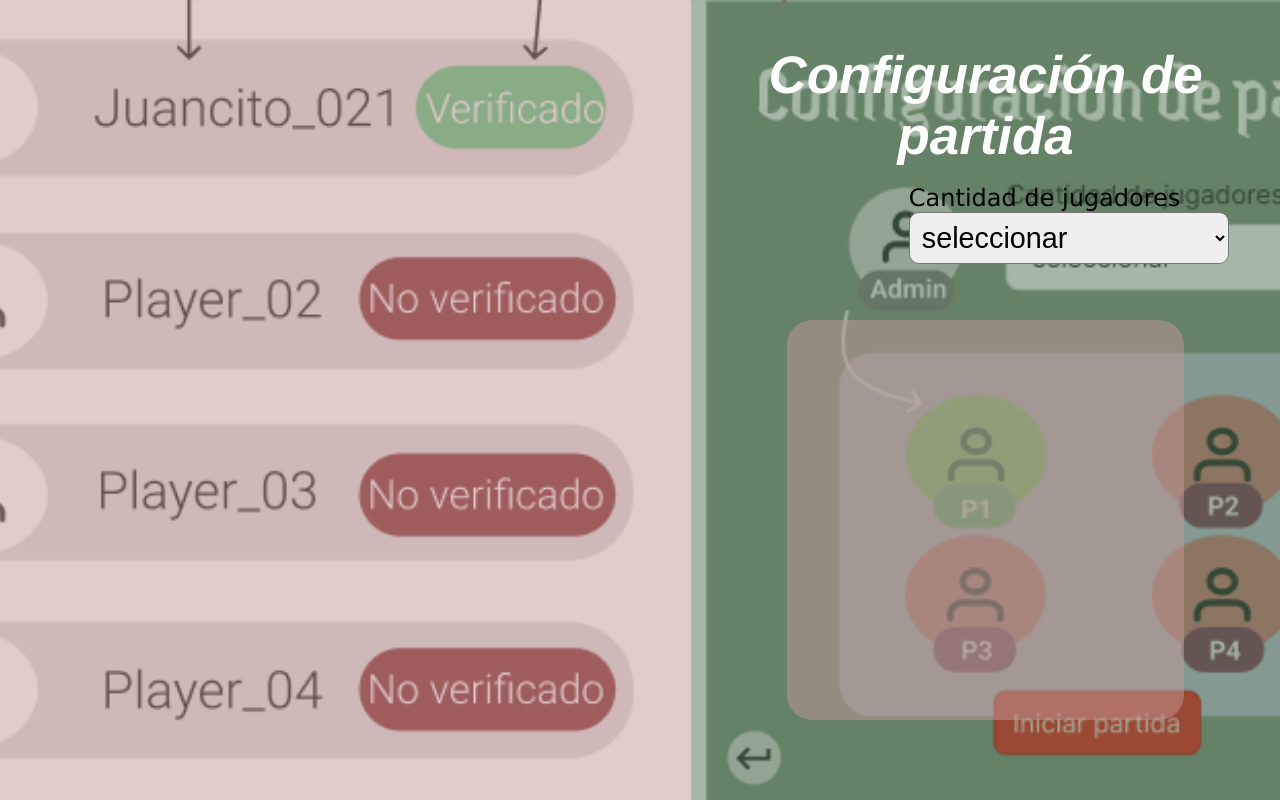
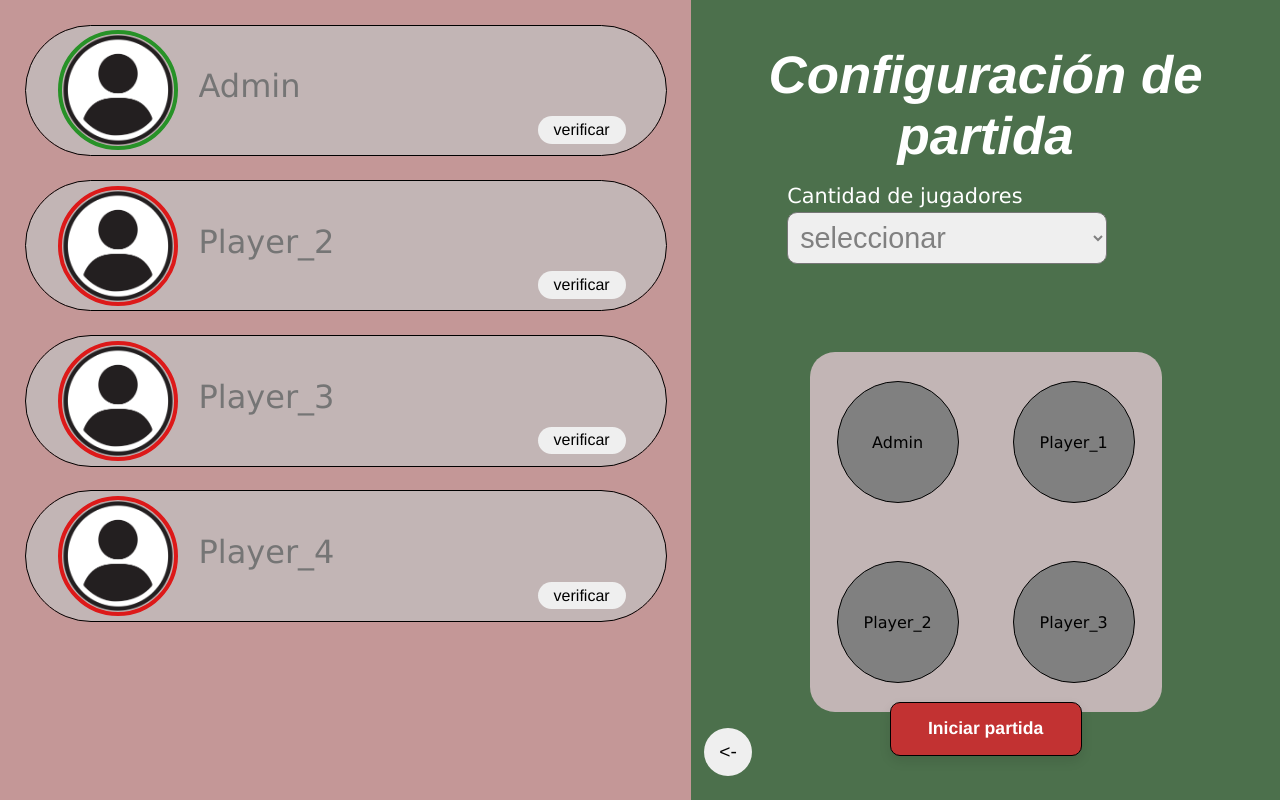
Before and after one commit to Aura1Games/Proyecto-Poke-Saurus, a PHP site: page /Ajustes_de_partida.html in a window 1280 px wide. Run offline with PHP 8.4, Linux system fonts and the light colour scheme.

Commit message:
Avances con la pestaña  de configuración de partida impleemntando responsividad nativa de css.

```diff
--- a/public/Ajustes_de_partida.html
+++ b/public/Ajustes_de_partida.html
@@ -22,10 +22,61 @@
           </select>
         </div>
         <div class="contenedor" id="div_02">
+          <div class="logo" id="admin">Admin</div>
+          <div class="logo" id="p1">Player_1</div>
+          <div class="logo" id="p2">Player_2</div>
+          <div class="logo" id="p3">Player_3</div>
+        </div>
+        <button id="Iniciar_partidas">Iniciar partida</button>
+      </div>
+      <button class="salir"><a href="index.html"><-</a></button>
+    </aside>
+    <main>
+      <div class="content">
+        <div class="_logo _verificado" id="_p1">
+          <img
+            class="img_icon_user"
+            src="images/user-icono.webp"
+            alt="user_icono"
+          />
+        </div>
+        <input type="text" placeholder="Admin" required />
+        <button class="btn_verificar">verificar</button>
+      </div>
 
+      <div class="content no-verificado">
+        <div class="_logo _no_verificado" id="_p2">
+          <img
+            class="img_icon_user"
+            src="images/user-icono.webp"
+            alt="user_icono"
+          />
         </div>
+        <input type="text" placeholder="Player_2" required />
+        <button class="btn_verificar">verificar</button>
       </div>
-    </aside>
-    <main></main>
+      <div class="content">
+        <div class="_logo _no_verificado" id="_p3">
+          <img
+            class="img_icon_user"
+            src="images/user-icono.webp"
+            alt="user_icono"
+          />
+        </div>
+        <input type="text" placeholder="Player_3" required />
+        <button class="btn_verificar">verificar</button>
+      </div>
+      <div class="content">
+        <div class="_logo _no_verificado" id="_p4">
+          <img
+            class="img_icon_user"
+            src="images/user-icono.webp"
+            alt="user_icono"
+          />
+        </div>
+        <input type="text" placeholder="Player_4" required />
+        <button class="btn_verificar">verificar</button>
+      </div>
+    </main>
   </body>
 </html>
--- a/public/css/Ajustes_style.css
+++ b/public/css/Ajustes_style.css
@@ -1,18 +1,28 @@
 :root {
-  --aside-color: rgba(76, 112, 76, 0.5);
-  --main-color: rgba(196, 151, 151, 0.5);
+  --aside-color: rgb(76, 112, 76);
+  --main-color: rgb(196, 151, 151);
   --fuente-oficial: "Franklin Gothic Medium", "Arial Narrow", Arial, sans-serif;
   --fuente-etiquetas: Verdana, Geneva, Tahoma, sans-serif;
+  --color-principal: rgb(194, 181, 181);
+  --color-verificado: rgb(33, 90, 33);
+  --color-verificado-claro: rgb(39, 146, 39);
+  --color-no-verificado-claro: rgb(221, 25, 25);
+  --color-no-verificado: rgb(194, 50, 50);
 }
 body {
   margin: 0;
   display: grid;
   grid-template-columns: 2fr 1fr;
-  background-image: url("../images/Configuracion_imagen.png");
+  /* background-image: url("../images/Configuracion_imagen.png"); */
   background-position: top;
   background-repeat: no-repeat;
   background-size: cover;
 }
+a {
+  color: inherit;
+  text-decoration: none;
+}
+
 aside {
   order: 1;
   width: 46vw;
@@ -54,20 +64,201 @@ main {
 }
 #cont_jugadores {
   top: 20vh;
-  left: 71dvw;
+  left: 61.5%;
 }
 #label-cantidad-de-jugadores {
   order: -1;
   position: relative;
   top: 3vh;
-  font-size: 1.5rem;
+  font-size: 1.3rem;
+  color: white;
   font-family: var(--fuente-etiquetas);
 }
 #div_02 {
-  background-color: var(--main-color);
-  width: 31vw;
-  height: 50vh;
+  background-color: var(--color-principal);
+  width: 22rem;
+  height: 45vh;
   position: absolute;
-  top: 40vh;
+  top: 44vh;
   border-radius: 25px;
+  display: grid;
+  grid-template-columns: 1fr 1fr;
+  grid-template-rows: 1fr 1fr;
 }
+.logo {
+  width: 7.5rem;
+  border-radius: 100px;
+  border: 1px solid black;
+  height: 7.5rem;
+  background-color: grey;
+  position: relative;
+  top: 50%;
+  left: 50%;
+  transform: translate(-50%, -50%);
+  display: flex;
+  justify-content: center;
+  align-items: center;
+  font-family: var(--fuente-etiquetas);
+}
+
+.verificado {
+  color: white;
+  background-color: var(--color-verificado);
+}
+.no-verificado {
+  color: white;
+  background-color: var(--color-no-verificado);
+}
+#Iniciar_partidas {
+  position: absolute;
+  font-size: 1.1rem;
+  font-family: var(--fuente-oficial);
+  width: 12rem;
+  height: 3.4rem;
+  color: white;
+  top: 87.7vh;
+  font-weight: bold;
+  background-color: var(--color-no-verificado);
+  border: 1px solid black;
+  border-radius: 10px;
+  position: absolute;
+  box-shadow: 0px 5px 12px rgba(0, 0, 0, 0.1);
+  transition: 200ms ease;
+}
+#Iniciar_partidas:hover {
+  background-color: rgb(210, 4, 4);
+  font-size: 1.3rem;
+}
+.salir {
+  position: absolute;
+  width: 3rem;
+  height: 3rem;
+  border-radius: 80rem;
+  border: none;
+  top: 91dvh;
+  left: 55dvw;
+  font-size: larger;
+}
+#admin:hover {
+  color: white;
+  background-color: var(--color-verificado);
+}
+#p1:hover,
+#p2:hover,
+#p3:hover {
+  color: white;
+  background-color: var(--color-no-verificado);
+}
+.content {
+  background-color: var(--color-principal);
+  outline: black solid 1px;
+  display: flex;
+  align-items: center;
+  flex-direction: row;
+  position: relative;
+  margin: 1.6rem 0;
+  padding: 0.3rem 0;
+  border-radius: 90px;
+  width: 40rem;
+  left: 2.1rem;
+  overflow-x: hidden;
+}
+.img_icon_user {
+  height: 7rem;
+  width: auto;
+  position: relative;
+
+  transform: translate(-19.5%);
+}
+
+._logo {
+  width: 7rem;
+  height: 7rem;
+  border-radius: 100px;
+  border: 2px solid black;
+  background: transparent;
+  position: relative;
+  left: 5%;
+  font-family: var(--fuente-etiquetas);
+}
+._verificado {
+  border: 4px solid var(--color-verificado-claro);
+}
+._no_verificado {
+  border: 4px solid var(--color-no-verificado-claro);
+}
+.content > input {
+  position: relative;
+  left: 30%;
+  font-size: 2rem;
+  font-family: var(--fuente-etiquetas);
+  color: white;
+  background: transparent;
+  border: none;
+  transform: translate(-35%, -10%);
+}
+.btn_verificar {
+  font-size: 1rem;
+  position: absolute;
+  padding: 0.3rem 1rem;
+  border-radius: 20px;
+  border: none;
+  font-family: var(--fuente-oficial);
+  left: 80%;
+  top: 70%;
+}
+#cant_jugadores {
+  color: gray;
+}
+@media (700px <width < 1250px) {
+  body {
+    display: grid;
+    grid-template-rows: 1fr 1fr;
+    grid-template-columns: none;
+  }
+  #cont_jugadores {
+    left: 50%;
+    top: 20vh;
+    transform: translateX(-50%);
+  }
+  aside {
+    top: 100vw;
+    order: 0;
+    width: 100dvw;
+  }
+  main {
+    order: 1;
+    width: 100dvw;
+  }
+  .salir {
+    left: 9px;
+  }
+}
+.content {
+  left: 50%;
+  transform: translateX(-50%);
+}
+
+@media (width < 700px) {
+  body {
+    overflow-x: auto;
+    grid-template-rows: 1fr 1fr;
+    grid-template-columns: none;
+  }
+  main {
+    order: 1;
+    width: 700px;
+  }
+  aside {
+    order: 0;
+    width: 700px;
+  }
+  #cont_jugadores {
+    position: absolute;
+    top: 8rem;
+    left: 12rem;
+  }
+  .salir {
+    left: 9px;
+  }
+}
--- a/public/css/index_style.css
+++ b/public/css/index_style.css
@@ -79,3 +79,7 @@ main {
     width: 10rem;
   }
 }
+a {
+  color: inherit;
+  text-decoration: none;
+}
--- a/public/index.html
+++ b/public/index.html
@@ -13,7 +13,8 @@
         alt="Draftosaurus imagen"
         id="imagen_Draftosaurus"
       />
-      <button id="btn1">Iniciar Partida</button
+      <button id="btn1">
+        <a href="Ajustes_de_partida.html">Iniciar Partida</a></button
       ><button id="btn2">Configuración</button
       ><button id="btn3">Creditos</button><button id="btn4">Reglas</button
       ><button id="btn5">Salir</button>
```
Also changed, not shown: public/images/user-icono.webp (added).
